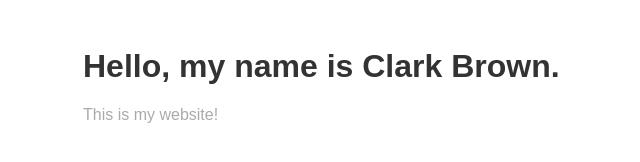
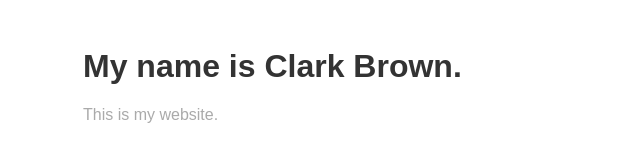
Before and after one commit to clarkedb/clark-brown-dot-com, a Gatsby site: page / in a window 1280 px wide. Shown: the whole page, without its empty margins (77-717 px from the left). Built offline with nearby package versions, Linux system fonts and the light colour scheme; Gatsby itself is replaced by a stand-in of ours.

Commit message:
update to ignore graphql

```diff
--- a/src/pages/index.tsx
+++ b/src/pages/index.tsx
@@ -1,13 +1,14 @@
 import { graphql } from 'gatsby';
-import * as React from 'react';
+import React, { Component } from 'react';
 import * as styles from './Index.module.scss';
 
-interface IndexPageProps {
+export interface IndexPageProps {
   data: {
     site: {
       siteMetadata: {
-        name: string;
-        tagline: string;
+        index: {
+          default: string;
+        }
       },
     },
   };
@@ -17,25 +18,21 @@ export const indexPageQuery = graphql`
   query IndexPageQuery {
     site {
       siteMetadata {
-        name
-        tagline
+        index {
+          default
+        }
       }
     }
   }
 `;
 
-export default class IndexPage extends React.Component<IndexPageProps, {}> {
+export default class IndexPage extends Component<IndexPageProps, {}> {
 
-  public render() {
-    const {
-      name,
-      tagline,
-    } = this.props.data.site.siteMetadata;
-
+  render() {
     return (
       <div className={styles.Container}>
-        <h1>{name}</h1>
-        <p>{tagline}</p>
+        <h1>My name is Clark Brown.</h1>
+        <p>This is my website.</p>
       </div>
     );
   }
```
